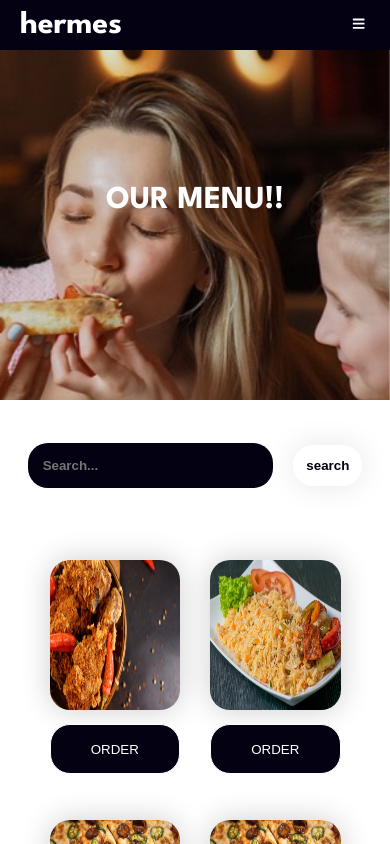
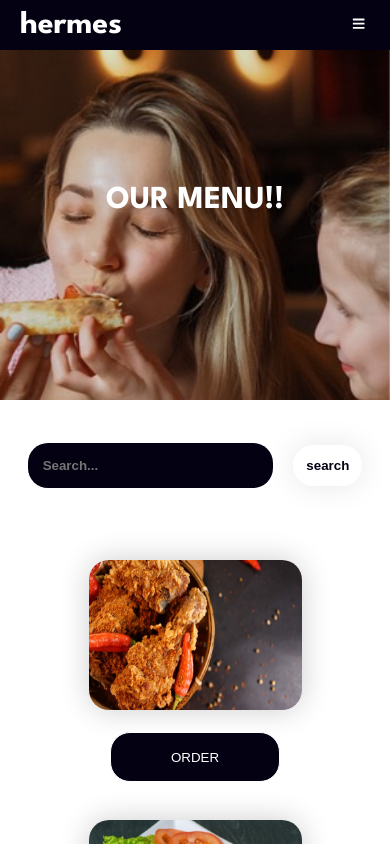
Before and after one commit to EdimAyang/Hermes, a React (Vite) app: page /menu in a window 390 px wide. Built offline with nearby package versions, Linux system fonts and the light colour scheme; a web font is replaced by a local one.

Commit message:
made the menu 1 col grid view for mobile and shrink the button, and added hover effect

```diff
--- a/src/pages/menu/Menu.css
+++ b/src/pages/menu/Menu.css
@@ -48,6 +48,9 @@
     border-radius: 20px;
     background-color:  #030112;
     color: #fff;
+}
+.btn:hover{
+    transform: scale(0.8);
 }
 img{
     width: 100%;
@@ -171,12 +174,12 @@ li{
         color: #fff;
     }
     .Menu_Lists{
-        width: 90%;
+        width: 70%;
         height: auto;
         margin: 20px auto;
         padding: 20px;
         display: grid;
-        grid-template-columns: 1fr 1fr ;
+        grid-template-columns: 1fr ;
         gap: 10px;
         grid-auto-rows: 250px auto;
         background: transparent;
@@ -187,14 +190,19 @@ li{
         border-radius: 20px;
         display: flex;
         flex-direction: column;
+
     }
     .btn{
-        width: 100%;
+        width: 80%;
         height: 50px;
         border: 1px solid;
         border-radius: 20px;
         background-color:  #030112;
         color: #fff;
+        margin: auto;
+    }
+    .btn:focus{
+        transform: scale(0.9);
     }
     img{
         width: 100%;
@@ -274,7 +282,7 @@ li{
         margin-bottom: 10px;
     }
     li{
-        list-style:circle;
+        list-style:none;
         padding: 10px;
         font-weight: 600;
         color: #fff;
```
Also changed, not shown: src/pages/menu/Menu.jsx (+0 -7 lines).
